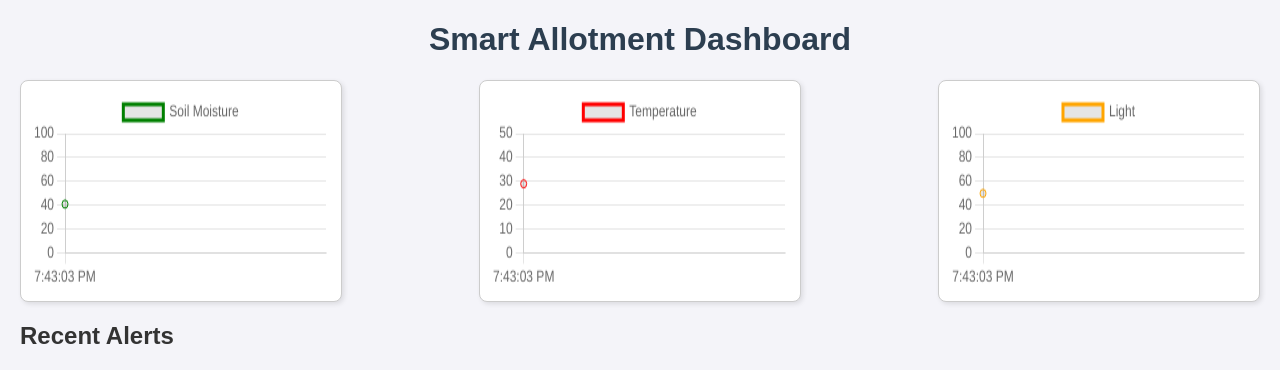
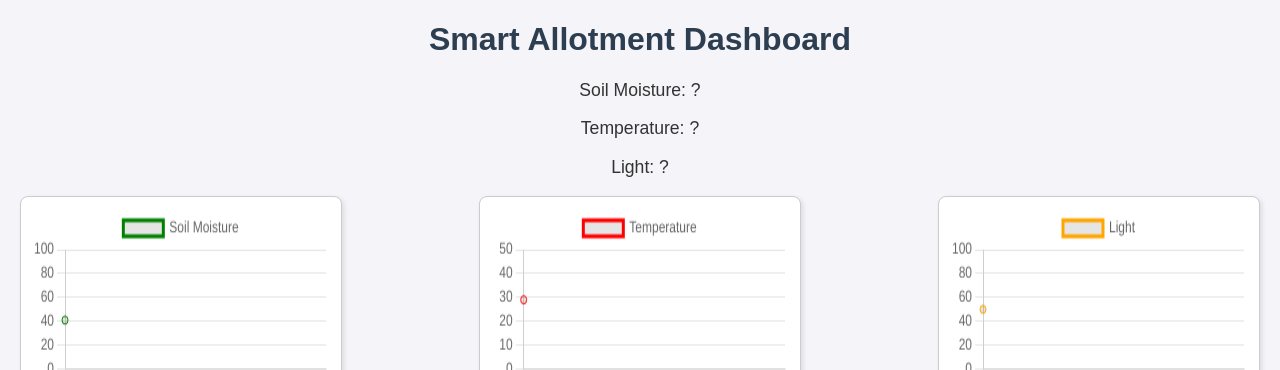
Before and after one commit to Gev1990123/smart_allotment, a Flask app: page / in a window 1280 px wide. Shown: the top 370 px of the page. Run offline with Flask 3, Linux system fonts and the light colour scheme; data that the repository does not hold is empty.

Commit message:
Added an alert status to confirm sensor is online.

```diff
--- a/dashboard/app.py
+++ b/dashboard/app.py
@@ -37,11 +37,36 @@
 
 @app.route('/api/readings')
 def readings():
+    try:
+        soil_val = soil_moisture.read()
+        soil_status = "Online"
+    except:
+        soil_val = None
+        soil_status = "Offline"
+
+    try:
+        temp_val = temperature.read()
+        temp_status = "Online"
+    except:
+        temp_val = None
+        temp_status = "Offline"
+
+    try:
+        light_val = light.read()
+        light_status = "Online"
+    except:
+        light_val = None
+        light_status = "Offline"
+
     return jsonify({
-        "soil_moisture": soil_moisture.read(),
-        "temperature": temperature.read(),
-        "light": light.read()
+        "soil_moisture": soil_val,
+        "soil_status": soil_status,
+        "temperature": temp_val,
+        "temp_status": temp_status,
+        "light": light_val,
+        "light_status": light_status
     })
+
 
 if __name__ == '__main__':
     app.run(host='0.0.0.0', port=5000, debug=True)
--- a/dashboard/static/script.js
+++ b/dashboard/static/script.js
@@ -77,3 +77,12 @@
     updateCharts();
     updateAlerts();
 };
+
+async function updateSensorStatus(data) {
+    document.getElementById('soil-status').textContent = data.soil_status;
+    document.getElementById('temp-status').textContent = data.temp_status;
+    document.getElementById('light-status').textContent = data.light_status;
+}
+
+// Inside updateCharts(), after updating charts:
+updateSensorStatus(data);
--- a/dashboard/templates/index.html
+++ b/dashboard/templates/index.html
@@ -7,6 +7,12 @@
 </head>
 <body>
     <h1>Smart Allotment Dashboard</h1>
+
+    <div id="sensor-status">
+        <p>Soil Moisture: <span id="soil-status">?</span></p>
+        <p>Temperature: <span id="temp-status">?</span></p>
+        <p>Light: <span id="light-status">?</span></p>
+    </div>
 
     <div class="charts-container">
         <div class="chart-card">
```
